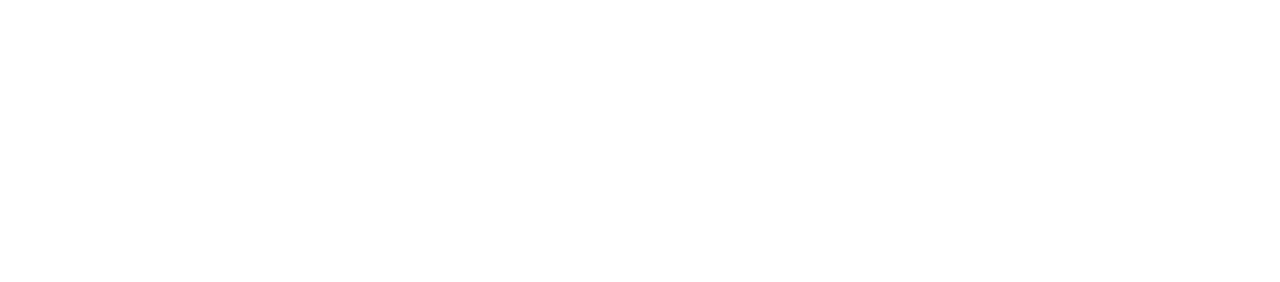
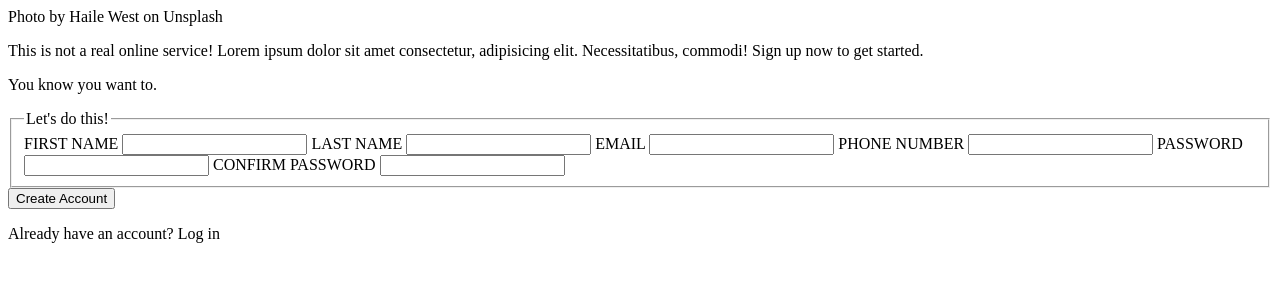
Before and after one commit to jor-eldevera/odin-sign-up-form, a plain HTML site: page index.html in a window 1280 px wide. Drawn offline with Linux system fonts and the light colour scheme.

Commit message:
Create html backbone

```diff
--- a/index.html
+++ b/index.html
@@ -8,6 +8,48 @@
     <link rel="stylesheet" href="styles.css">
 </head>
 <body>
+    <div id="left">
+        <div id="logo-section">
 
+        </div>
+        <footer>
+            Photo by Haile West on Unsplash
+        </footer>
+    </div>
+    <main>
+        <p>This is not a real online service! Lorem ipsum dolor sit amet consectetur, adipisicing elit. Necessitatibus, commodi!
+
+            Sign up now to get started.</p>
+        <p>You know you want to.</p>
+        <form id="form" action="">
+            <fieldset>
+                <legend>Let's do this!</legend>
+
+                <label for="first_name">FIRST NAME</label>
+                <input type="text" name="first_name" id="first_name">
+
+                <label for="last_name">LAST NAME</label>
+                <input type="text" name="last_name" id="last_name">
+
+                <label for="email">EMAIL</label>
+                <input type="email" name="email" id="email">
+
+                <label for="phone_number">PHONE NUMBER</label>
+                <input type="tel" name="phone_number" id="phone_number">
+
+                <label for="password">PASSWORD</label>
+                <input type="password" name="password" id="password">
+
+                <label for="confirm_password">CONFIRM PASSWORD</label>
+                <input type="password" name="confirm_password" id="confirm_password">
+
+
+            </fieldset>
+        </form>
+
+        <input type="submit" value="Create Account" form="form">
+
+        <p>Already have an account? Log in</p>
+    </main>
 </body>
 </html>
```
